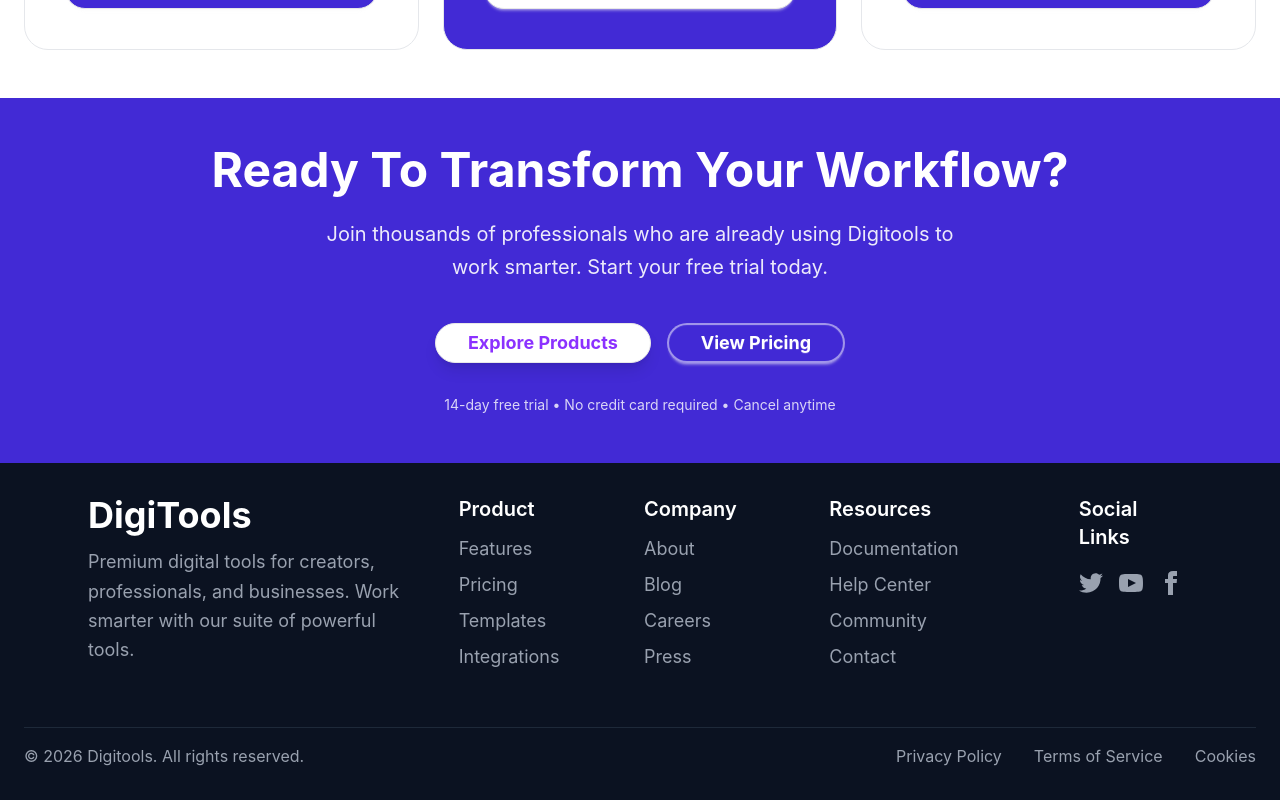
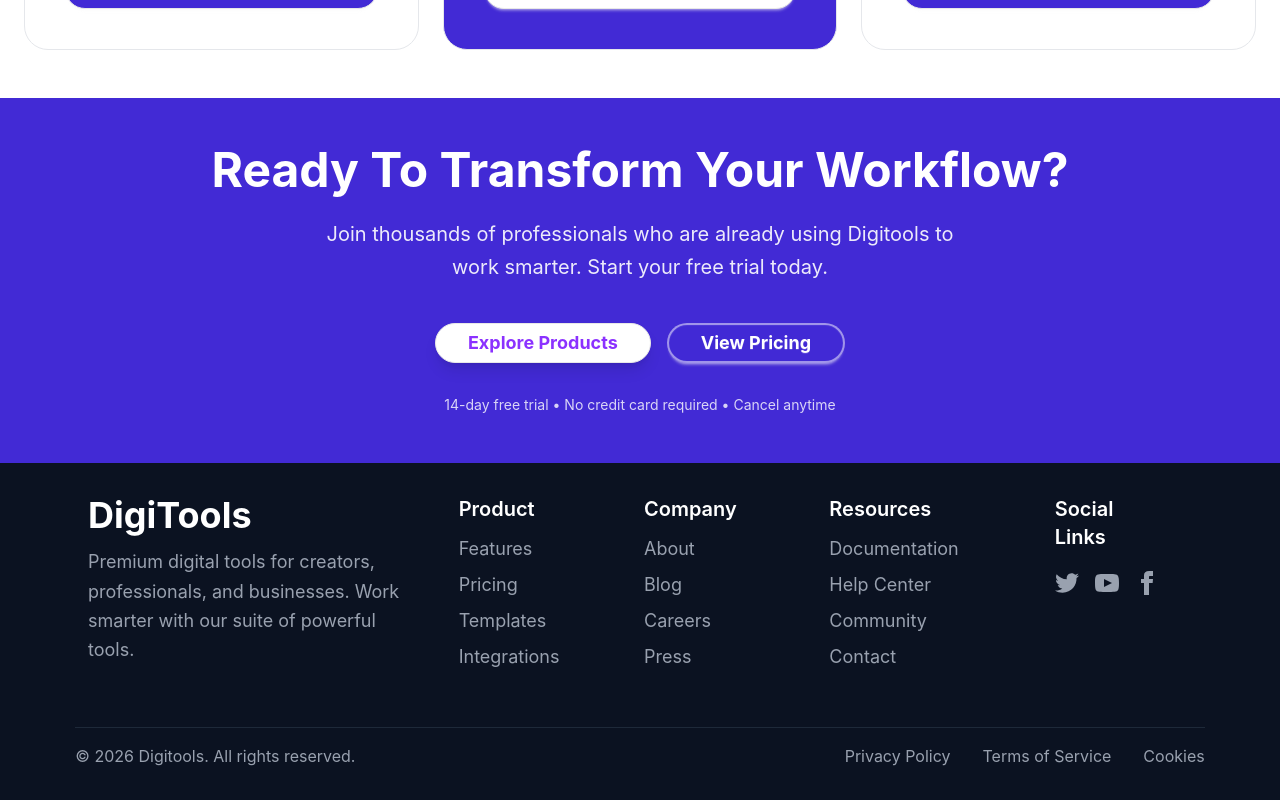
Before and after one commit to sohanur-rahman-coding/Digi-Tools, a React (Vite) app: page / in a window 1280 px wide. Shown: the part 3370-4170 px from the top of the page. Built offline with nearby package versions, Linux system fonts and the light colour scheme.

Commit message:
all done

```diff
--- a/src/components/Footer/Footer.jsx
+++ b/src/components/Footer/Footer.jsx
@@ -5,7 +5,7 @@
 
 const Footer = () => {
     return (
-        <footer className="bg-[#0B1221] text-gray-400 w-full py-8 px-6  md:px-6">
+        <footer className="bg-[#0B1221] text-gray-400 w-full py-8 px-6 ">
             <div className="container">
                 <div className="md:mx-16 text-left grid grid-cols-2 lg:grid-cols-6  gap-4 md:gap-2 mb-6">
 
@@ -54,9 +54,9 @@
 
                     {/* social links */}
 
-                    <div className="md:mx-16">
+                    <div className="lg:mx-10">
                         <h3 className="text-white text-xl font-semibold mb-5">Social Links</h3>
-                        <div className="flex gap-4 justify-center md:justify-start">
+                        <div className="flex gap-4 justify-start">
                             <a className="">
                                 <svg
                                     xmlns="http://www.w3.org/2000/svg"
@@ -95,7 +95,7 @@
                 </div>
 
                 {/* Bottom Section */}
-                <div className="border-t border-gray-800 pt-4 flex flex-col md:flex-row justify-between items-center text-md">
+                <div className="border-t w-11/12 mx-auto border-gray-800 pt-4 flex flex-col md:flex-row justify-between items-center text-md">
                     <p>© 2026 Digitools. All rights reserved.</p>
                     <div className="flex gap-8 mt-4 md:mt-0">
                         <a href="#" className="hover:text-white transition">Privacy Policy</a>
```
